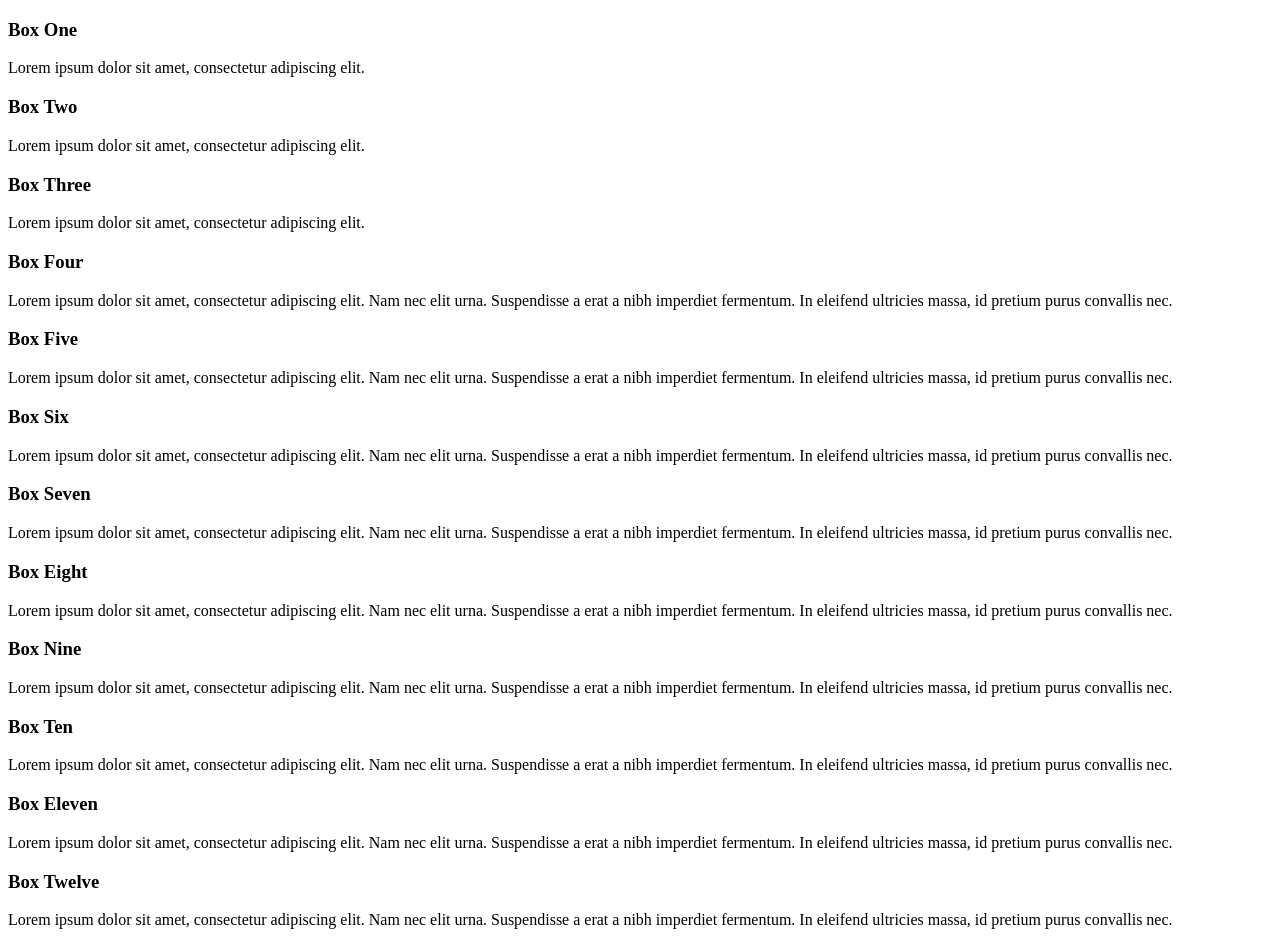
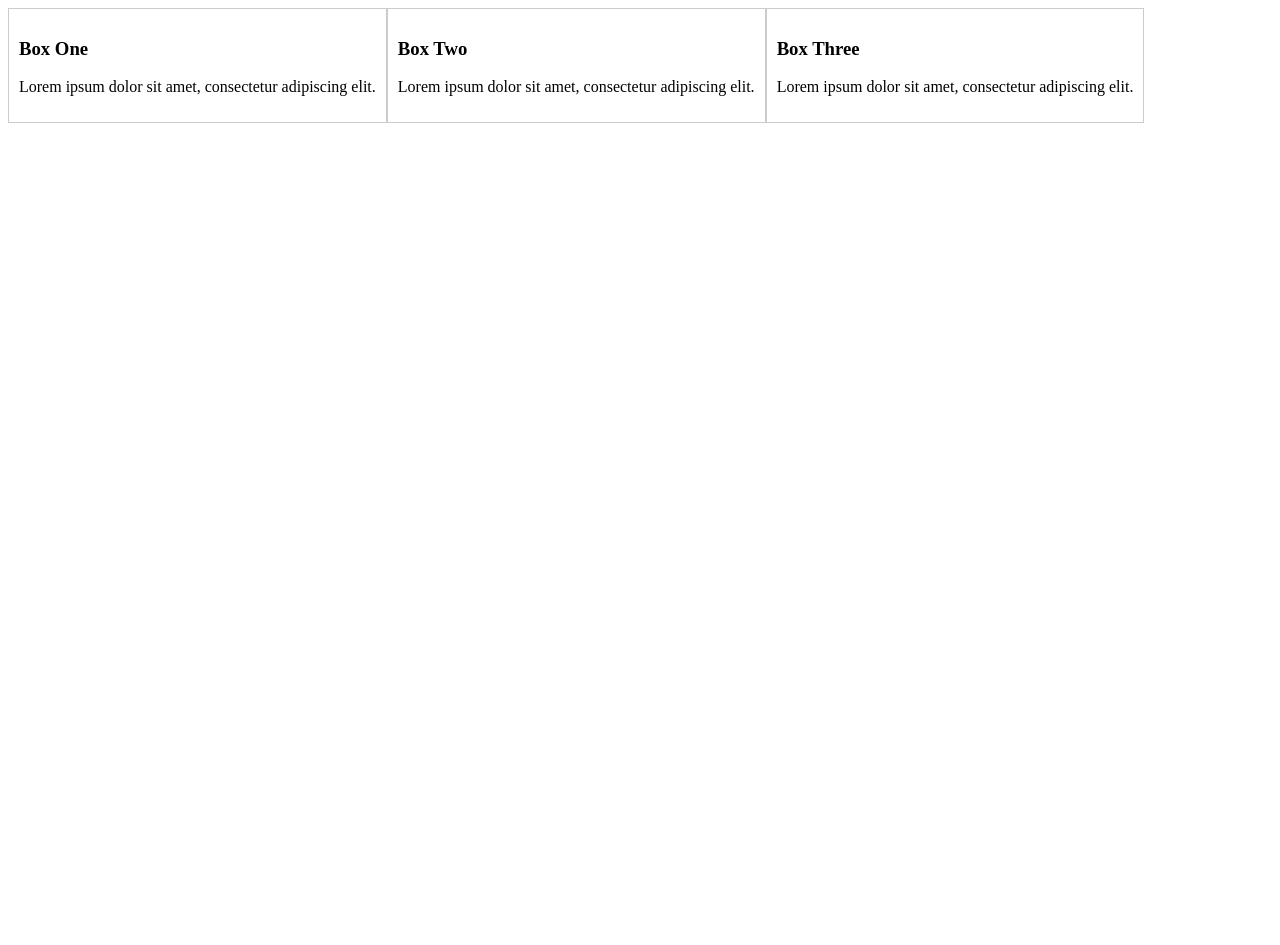
Before and after one commit to kingluddite/234e-what-is-flexbox, a plain HTML site: page index.html in a window 1280 px wide. After the commit the page ends 800 px from the top, so only its background shows below. Drawn offline with Linux system fonts and the light colour scheme.

Commit message:
Add siide by side flexbox

```diff
--- a/index.html
+++ b/index.html
@@ -4,6 +4,7 @@
     <meta charset="UTF-8" />
     <meta name="viewport" content="width=device-width, initial-scale=1.0" />
     <title>What is flexbox?</title>
+    <link rel="stylesheet" href="styles.css">
   </head>
   <body>
     <div class="container-1">
@@ -20,83 +21,6 @@
         <p>Lorem ipsum dolor sit amet, consectetur adipiscing elit.</p>
       </div>
     </div>
-
-    <div class="container-2">
-      <div class="container-2-box">
-        <h3>Box Four</h3>
-        <p>
-          Lorem ipsum dolor sit amet, consectetur adipiscing elit. Nam nec elit
-          urna. Suspendisse a erat a nibh imperdiet fermentum. In eleifend
-          ultricies massa, id pretium purus convallis nec.
-        </p>
-      </div>
-      <div class="container-2-box">
-        <h3>Box Five</h3>
-        <p>
-          Lorem ipsum dolor sit amet, consectetur adipiscing elit. Nam nec elit
-          urna. Suspendisse a erat a nibh imperdiet fermentum. In eleifend
-          ultricies massa, id pretium purus convallis nec.
-        </p>
-      </div>
-      <div class="container-2-box">
-        <h3>Box Six</h3>
-        <p>
-          Lorem ipsum dolor sit amet, consectetur adipiscing elit. Nam nec elit
-          urna. Suspendisse a erat a nibh imperdiet fermentum. In eleifend
-          ultricies massa, id pretium purus convallis nec.
-        </p>
-      </div>
-    </div>
-
-    <div class="container-3">
-      <div class="container-3-box">
-        <h3>Box Seven</h3>
-        <p>
-          Lorem ipsum dolor sit amet, consectetur adipiscing elit. Nam nec elit
-          urna. Suspendisse a erat a nibh imperdiet fermentum. In eleifend
-          ultricies massa, id pretium purus convallis nec.
-        </p>
-      </div>
-      <div class="container-3-box">
-        <h3>Box Eight</h3>
-        <p>
-          Lorem ipsum dolor sit amet, consectetur adipiscing elit. Nam nec elit
-          urna. Suspendisse a erat a nibh imperdiet fermentum. In eleifend
-          ultricies massa, id pretium purus convallis nec.
-        </p>
-      </div>
-      <div class="container-3-box">
-        <h3>Box Nine</h3>
-        <p>
-          Lorem ipsum dolor sit amet, consectetur adipiscing elit. Nam nec elit
-          urna. Suspendisse a erat a nibh imperdiet fermentum. In eleifend
-          ultricies massa, id pretium purus convallis nec.
-        </p>
-      </div>
-      <div class="container-3-box">
-        <h3>Box Ten</h3>
-        <p>
-          Lorem ipsum dolor sit amet, consectetur adipiscing elit. Nam nec elit
-          urna. Suspendisse a erat a nibh imperdiet fermentum. In eleifend
-          ultricies massa, id pretium purus convallis nec.
-        </p>
-      </div>
-      <div class="container-3-box">
-        <h3>Box Eleven</h3>
-        <p>
-          Lorem ipsum dolor sit amet, consectetur adipiscing elit. Nam nec elit
-          urna. Suspendisse a erat a nibh imperdiet fermentum. In eleifend
-          ultricies massa, id pretium purus convallis nec.
-        </p>
-      </div>
-      <div class="container-3-box">
-        <h3>Box Twelve</h3>
-        <p>
-          Lorem ipsum dolor sit amet, consectetur adipiscing elit. Nam nec elit
-          urna. Suspendisse a erat a nibh imperdiet fermentum. In eleifend
-          ultricies massa, id pretium purus convallis nec.
-        </p>
-      </div>
     </div>
   </body>
 </html>
--- a/styles.css
+++ b/styles.css
@@ -1,4 +1,5 @@
 .container-1 {
+  display: flex;
 }
 .container-1 div {
   border: 1px #ccc solid;
```
